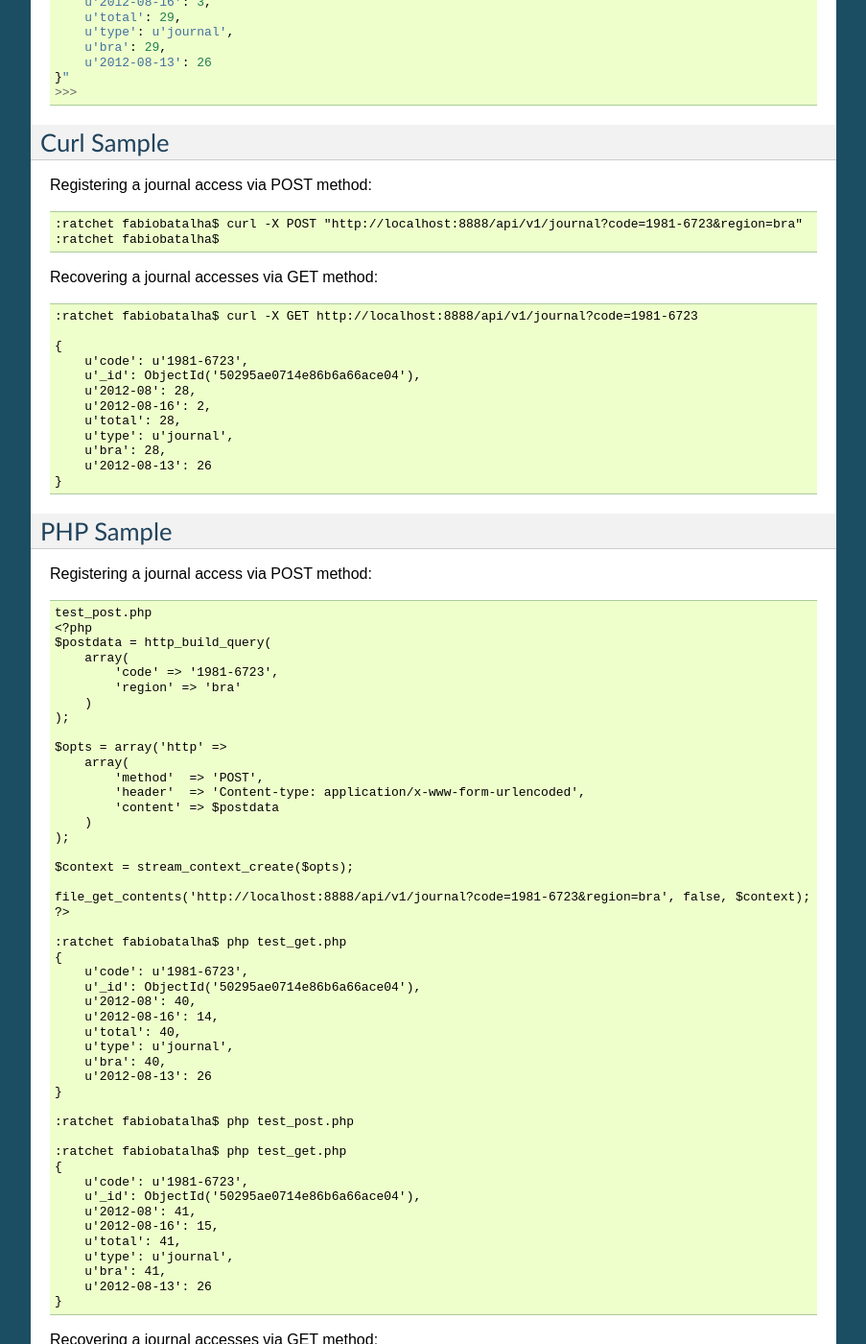
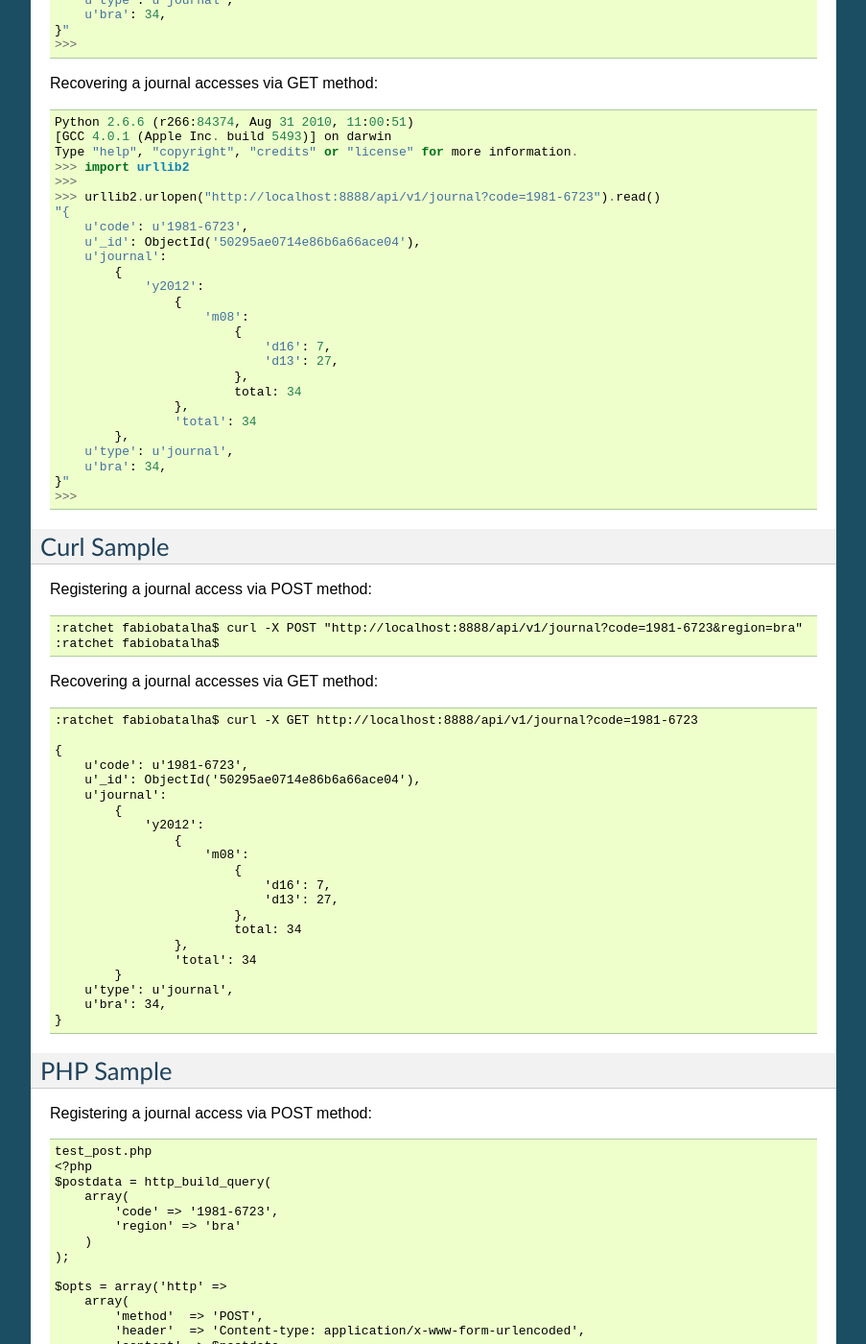
Before and after one commit to scieloorg/ratchet, a Sphinx documentation site: the page built from docs/api_samples.rst, in a window 1280 px wide and 1400 px high, scrolled down 932 px. Shown: the whole window at 96% size, without its empty margins (198-1101 px from the left). Built offline with Sphinx 7.4.7, drawn with Linux system fonts in a browser that asks for light colours; some of the changed text lies outside the part shown.

Commit message:
Ajustando docs para novas mudanças de API

```diff
--- a/docs/api_samples.rst
+++ b/docs/api_samples.rst
@@ -17,12 +17,21 @@ Registering a journal access via POST method::
     "{
         u'code': u'1981-6723',
         u'_id': ObjectId('50295ae0714e86b6a66ace04'),
-        u'2012-08': 33,
-        u'2012-08-16': 7,
-        u'total': 33,
+        u'journal':
+            {
+                'y2012':
+                    {
+                        'm08':
+                            {
+                                'd16': 7,
+                                'd13': 26,
+                            },
+                            total: 33
+                    },
+                    'total': 33
+            },
         u'type': u'journal',
         u'bra': 33,
-        u'2012-08-13': 26
     }"
     >>>
     >>>
@@ -32,12 +41,21 @@ Registering a journal access via POST method::
     "{
         u'code': u'1981-6723',
         u'_id': ObjectId('50295ae0714e86b6a66ace04'),
-        u'2012-08': 34,
-        u'2012-08-16': 8,
-        u'total': 34,
+        u'journal':
+            {
+                'y2012':
+                    {
+                        'm08':
+                            {
+                                'd16': 7,
+                                'd13': 27,
+                            },
+                            total: 34
+                    },
+                    'total': 34
+            },
         u'type': u'journal',
         u'bra': 34,
-        u'2012-08-13': 26
     }"
     >>>
 
@@ -52,12 +70,21 @@ Recovering a journal accesses via GET method::
     "{
         u'code': u'1981-6723',
         u'_id': ObjectId('50295ae0714e86b6a66ace04'),
-        u'2012-08': 29,
-        u'2012-08-16': 3,
-        u'total': 29,
+        u'journal':
+            {
+                'y2012':
+                    {
+                        'm08':
+                            {
+                                'd16': 7,
+                                'd13': 27,
+                            },
+                            total: 34
+                    },
+                    'total': 34
+            },
         u'type': u'journal',
-        u'bra': 29,
-        u'2012-08-13': 26
+        u'bra': 34,
     }"
     >>>
 
@@ -76,12 +103,21 @@ Recovering a journal accesses via GET method::
     {
         u'code': u'1981-6723',
         u'_id': ObjectId('50295ae0714e86b6a66ace04'),
-        u'2012-08': 28,
-        u'2012-08-16': 2,
-        u'total': 28,
+        u'journal':
+            {
+                'y2012':
+                    {
+                        'm08':
+                            {
+                                'd16': 7,
+                                'd13': 27,
+                            },
+                            total: 34
+                    },
+                    'total': 34
+            }
         u'type': u'journal',
-        u'bra': 28,
-        u'2012-08-13': 26
+        u'bra': 34,
     }
 
 PHP Sample
@@ -115,13 +151,21 @@ Registering a journal access via POST method::
     {
         u'code': u'1981-6723',
         u'_id': ObjectId('50295ae0714e86b6a66ace04'),
-        u'2012-08': 40,
-        u'2012-08-16': 14,
-        u'total': 40,
+        u'journal':
+            {
+                'y2012':
+                    {
+                        'm08':
+                            {
+                                'd16': 7,
+                                'd13': 26,
+                            },
+                            total: 33
+                    },
+                    'total': 33
+            },
         u'type': u'journal',
-        u'bra': 40,
-        u'2012-08-13': 26
-    }
+        u'bra': 33,    }
 
     :ratchet fabiobatalha$ php test_post.php
 
@@ -129,12 +173,21 @@ Registering a journal access via POST method::
     {
         u'code': u'1981-6723',
         u'_id': ObjectId('50295ae0714e86b6a66ace04'),
-        u'2012-08': 41,
-        u'2012-08-16': 15,
-        u'total': 41,
+        u'journal':
+            {
+                'y2012':
+                    {
+                        'm08':
+                            {
+                                'd16': 7,
+                                'd13': 27,
+                            },
+                            total: 34
+                    },
+                    'total': 34
+            },
         u'type': u'journal',
-        u'bra': 41,
-        u'2012-08-13': 26
+        u'bra': 34,
     }
 
 Recovering a journal accesses via GET method::
@@ -148,9 +201,19 @@ Recovering a journal accesses via GET method::
     {
         u'code': u'1981-6723',
         u'_id': ObjectId('50295ae0714e86b6a66ace04'),
-        u'2012-08': 35, u'2012-08-16': 9,
-        u'total': 35,
+        u'journal':
+            {
+                'y2012':
+                    {
+                        'm08':
+                            {
+                                'd16': 7,
+                                'd13': 27,
+                            },
+                            total: 34
+                    },
+                    'total': 34
+            },
         u'type': u'journal',
-        u'bra': 35,
-        u'2012-08-13': 26
+        u'bra': 34,
     }
```
